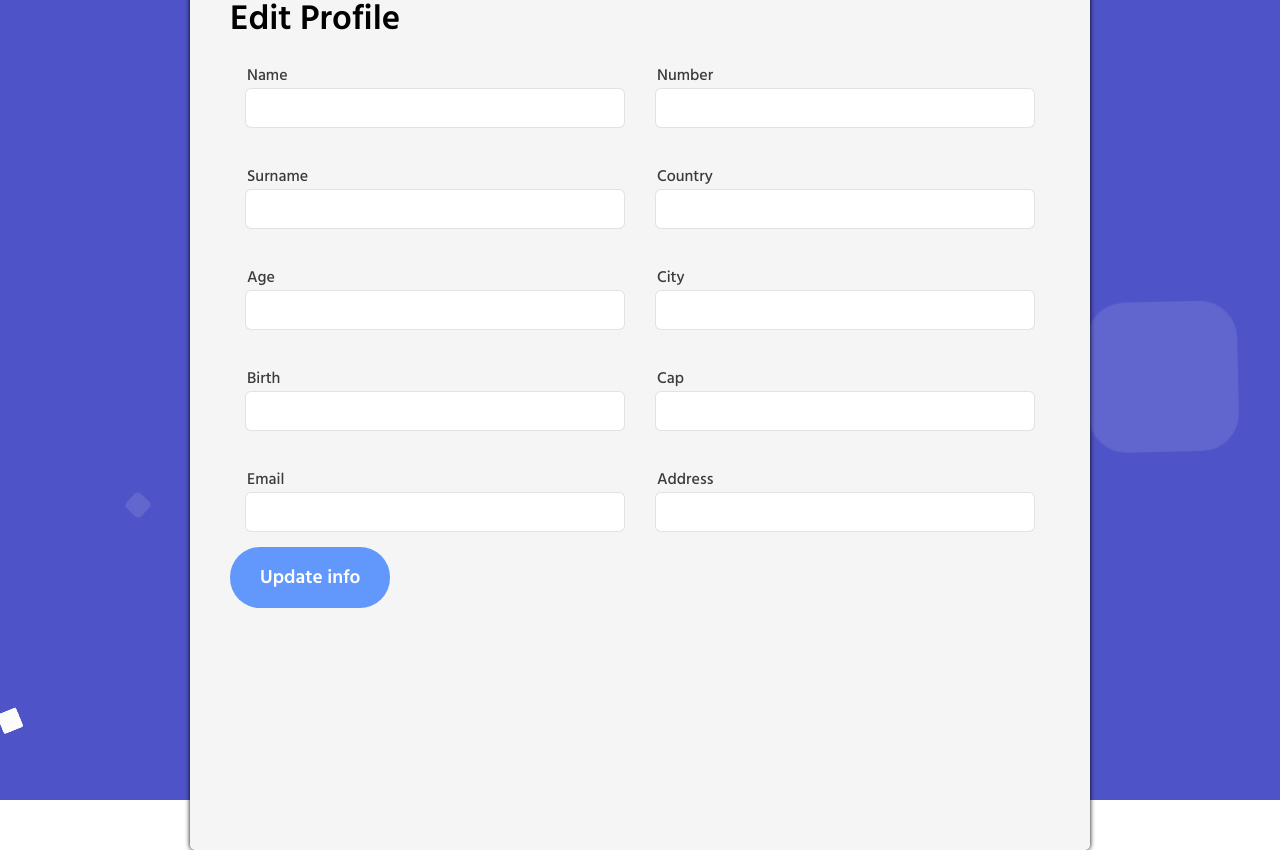
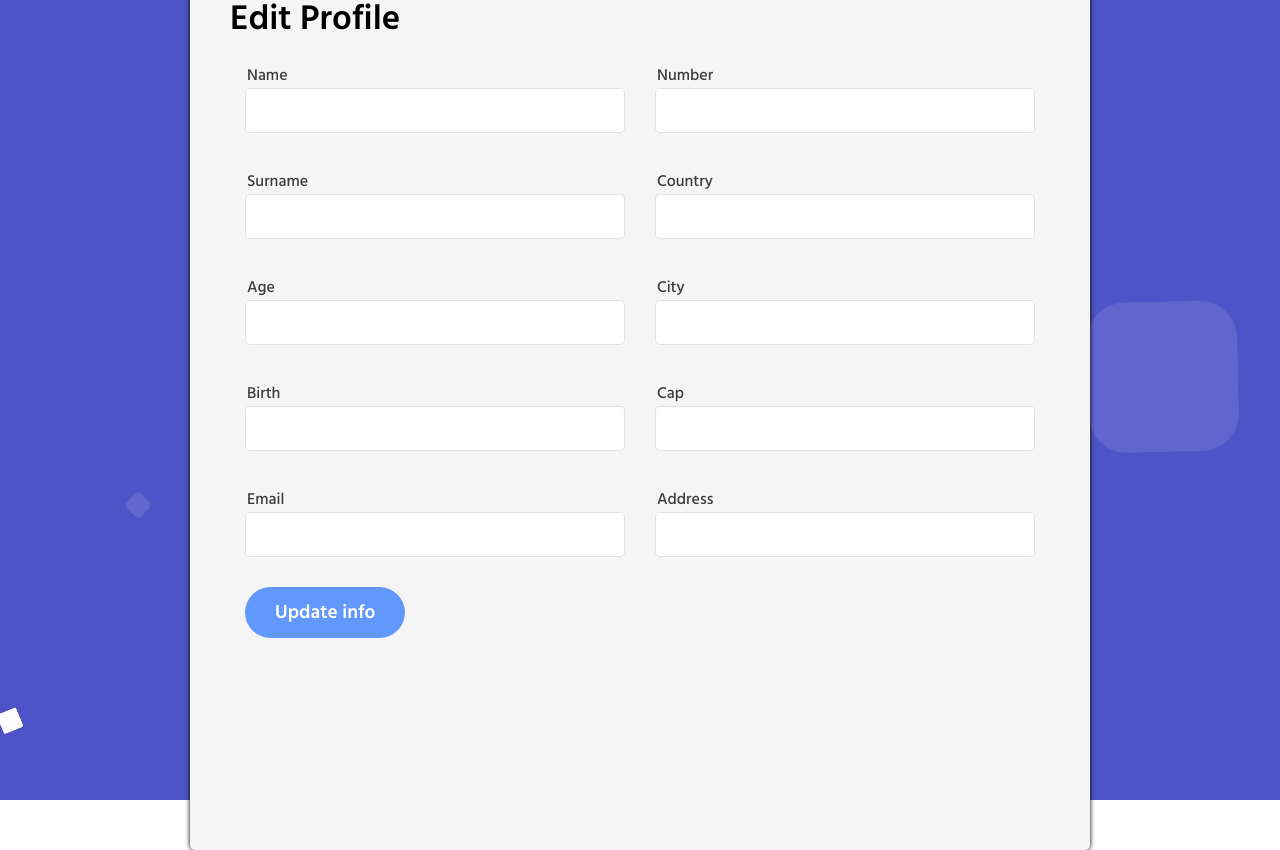
Before and after one commit to Gianmaph/giancv, a React (Vite) app: page /settings in a window 1280 px wide. Built offline with nearby package versions, Linux system fonts and the light colour scheme; no server answers; the database is empty.

Commit message:
Userinfo editing

```diff
--- a/src/components/settings/index.jsx
+++ b/src/components/settings/index.jsx
@@ -61,6 +61,7 @@ const Settings = () => {
     <div className={styles.main}>
       <div className={styles.settings}>
         <h1 className={styles.title}>Edit Profile</h1>
+        <div className={styles.userinfo}>
           <form onSubmit={handleForm}>
             <div className={styles.section}>
               <div className={styles.subsection}>
@@ -164,6 +165,7 @@ const Settings = () => {
           </form>
         </div>
       </div>
+    </div>
   );
 };
 
--- a/src/components/settings/styles.module.scss
+++ b/src/components/settings/styles.module.scss
@@ -14,6 +14,11 @@
     box-shadow: 0 0 5px black;
     display: flex;
     flex-direction: column;
+    .title {
+      font-size: 35px;
+      font-weight: 600;
+    }
+    .userinfo {
       .button:hover {
         background-color: rgb(53, 124, 255);
       }
@@ -23,14 +28,11 @@
         font-weight: 600;
         font-size: 1.2rem;
         border-radius: 30px;
-      padding: 15px 30px 15px 30px;
+        padding: 10px 30px 10px 30px;
         border: 0;
+        margin: 15px;
         cursor: pointer;
         transition: all 0.2s;
-    }
-    .title {
-      font-size: 35px;
-      font-weight: 600;
       }
       .section {
         display: flex;
@@ -53,8 +55,8 @@
               font-weight: 600;
               padding: 10px;
               width: 100%;
-            border-radius: 6px;
-            height: 40px;
+              border-radius: 5px;
+              height: 45px;
               border: 1.8px solid rgba(163, 163, 163, 0.308);
             }
           }
@@ -62,3 +64,4 @@
       }
     }
   }
+}
```
Lines whose indentation alone changed are shown as unchanged.
